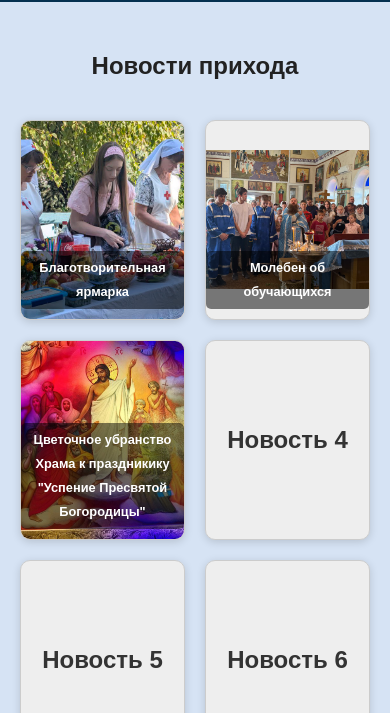
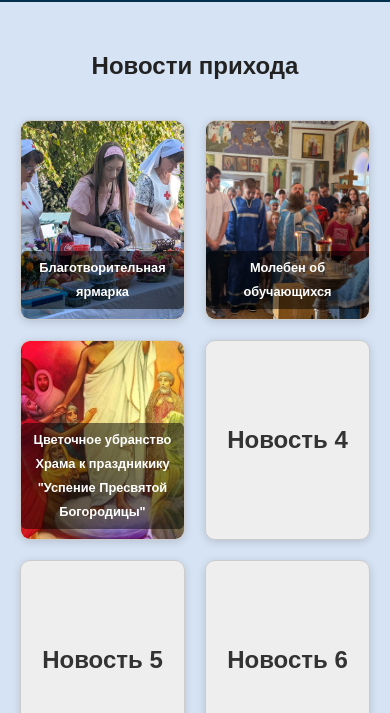
Before and after one commit to GrimProg-design/for-church, a plain HTML site: page index.html in a window 390 px wide. Shown: the part 131-844 px from the top of the page. Drawn offline with Linux system fonts and the light colour scheme.

Commit message:
Улучшил адаптив

```diff
--- a/index.html
+++ b/index.html
@@ -107,7 +107,7 @@
                     src="./images-news/main_img/second_news/cover_of_2.JPG"
                     alt="Молебен об обучающихся"
                     loading="lazy"
-                    class="main-news"
+                    class="main-news cover_of_three"
                   />
                   <p class="news-title">Молебен об обучающихся
                   </p>
--- a/styles/modules/for_news/news-1.css
+++ b/styles/modules/for_news/news-1.css
@@ -97,6 +97,12 @@
   border-radius: 8px;
 }
 
+@media (max-width: 488px) {
+  .news-video {
+    float: none;
+  }
+}
+
 /* ===== Адаптив ===== */
 @media (max-width: 760px) {
   .news-one {
--- a/styles/modules/for_news/news-3.css
+++ b/styles/modules/for_news/news-3.css
@@ -12,3 +12,15 @@
     width: 100%;
     border-radius: 6px;
 }
+
+@media (max-width: 513px) {
+  .main-news {
+    width: 200%;
+  }
+}
+
+@media (max-width: 420px) {
+  .main-news {
+    width: 250%;
+  }
+}
```
Also changed, not shown: styles/modules/all-news.css (line endings or trailing spaces).
